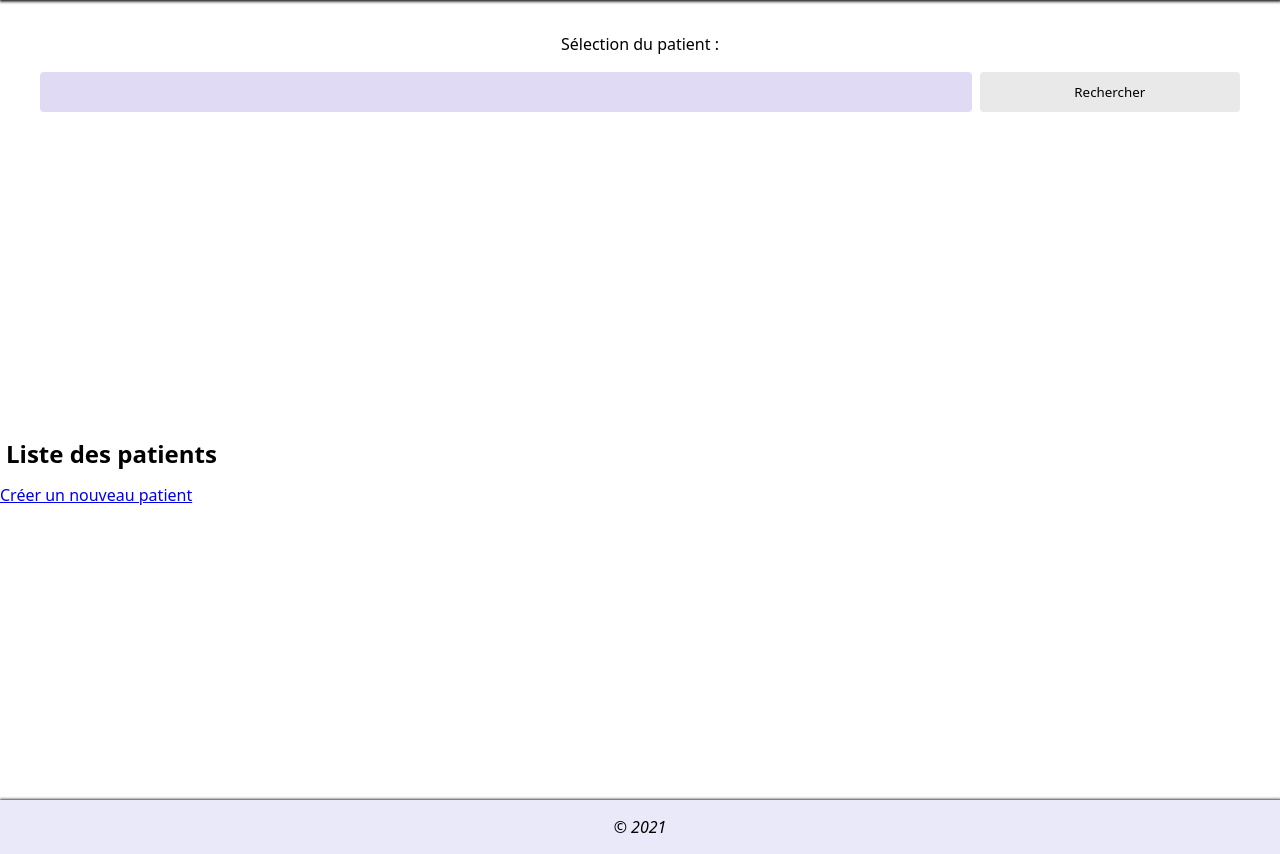
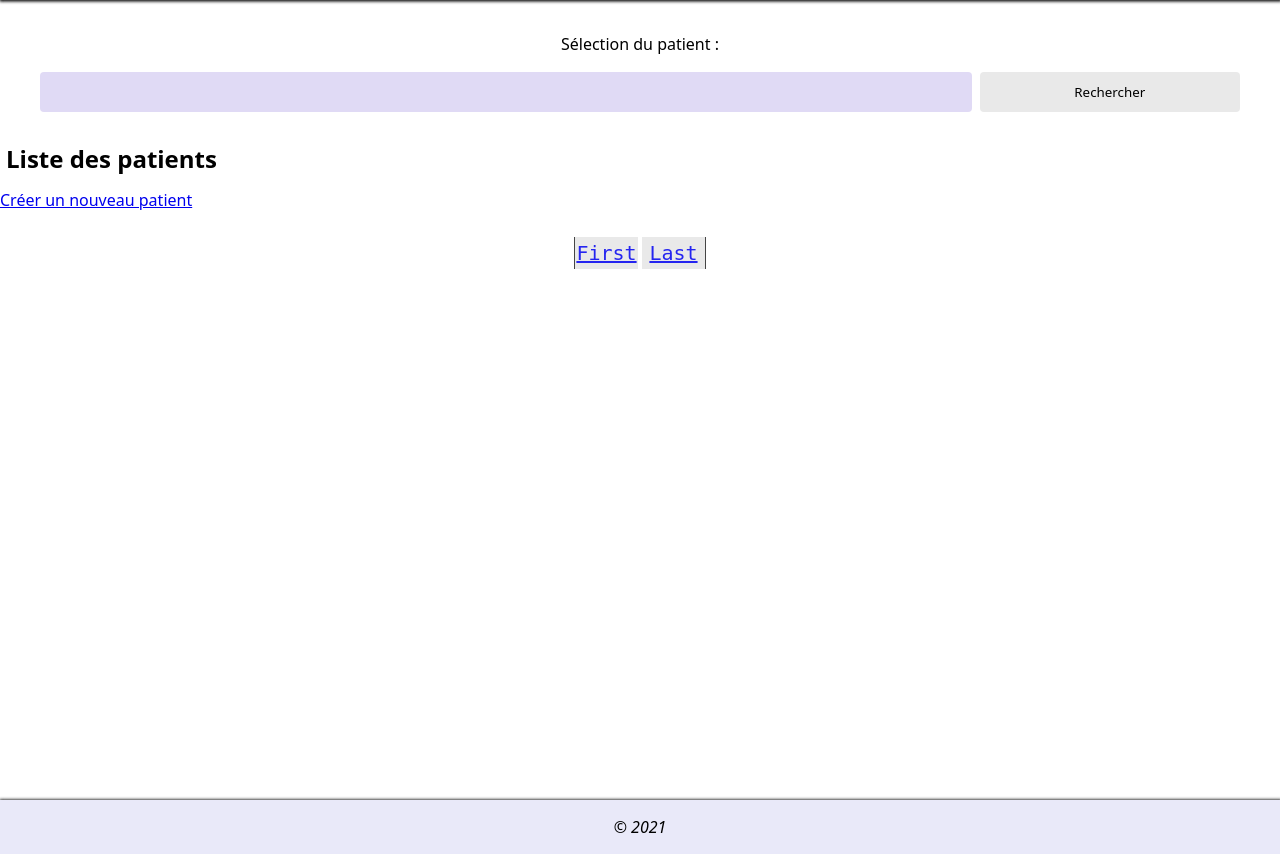
Before and after one commit to valros76/lamanu-codeigniter, a CodeIgniter app: page /database/patients/listePatients in a window 1280 px wide. Shown: the part 125-979 px from the top of the page. Run offline with CodeIgniter, Linux system fonts and the light colour scheme; data that the repository does not hold is empty.

Commit message:
Add patientsList pagination

```diff
--- a/application/controllers/Patients.php
+++ b/application/controllers/Patients.php
@@ -20,7 +20,23 @@ class Patients extends CI_Controller
 
    public function listePatients()
    {
-      $data['patients'] = $this->patients_model->get_patients();
+      $nb_patients = $this->patients_model->count_patients();
+      $limit_by_page = (int) 5;
+      $offset_page = 0;
+      $max_pages = (int) ceil(round(($nb_patients / $limit_by_page), 0));
+      /*$actual_page = $_GET['page'] > 0 ? (int) abs(strip_tags(htmlspecialchars($_GET['page']))) - 1 : (int) abs(strip_tags(htmlspecialchars($_GET['page']))); */
+      if(!empty($_GET['page']) && (int) $_GET['page'] >= 1 && (int) $_GET['page'] <= $max_pages){
+         $actual_page = (int) abs(strip_tags(htmlspecialchars($_GET['page'])));
+         $offset_page = ($limit_by_page*$actual_page);
+      }else if(!empty($_GET['page']) && (int) $_GET['page'] >= 1 && (int) $_GET['page'] > $max_pages){
+         $actual_page = (int) abs(strip_tags(htmlspecialchars($_GET['page'])));
+         $offset_page = ($max_pages);
+      }else{
+         $actual_page = 0;
+      }
+      $data['actual_page'] = $actual_page;
+      $data['max_pages'] = $max_pages;
+      $data['patients'] = $this->patients_model->get_patients(FALSE, $limit_by_page, $offset_page);
       $data['title'] = 'Liste des patients';
       $data['appointments'] = $this->appointments_model->get_appointments();
       $this->load->view('templates/header', $data);
--- a/application/models/Patients_model.php
+++ b/application/models/Patients_model.php
@@ -6,19 +6,23 @@ class Patients_model extends CI_Model
       $this->load->database();
    }
 
-   public function get_patients($slug = FALSE)
+   public function get_patients($slug = FALSE, $limit = 5, $offset = 0)
    {
       if ($slug === FALSE) {
-         $query = $this->db->get('patients');
+         $query = $this->db->get('patients', $limit, $offset);
          return $query->result_array();
       }
-      $query = $this->db->get_where('patients', array('id' => $slug));
+      $query = $this->db->get_where('patients', array('id' => $slug), $limit ,$offset);
       return $query->row_array();
    }
 
    public function exist_patient_email($email,$id)
    {
       return $this->db->query('SELECT `id` FROM `patients` WHERE `mail` = '.$this->db->escape($email) .' AND `id` = '.$id)->num_rows();
+   }
+
+   public function count_patients(){
+      return $this->db->count_all('patients');
    }
 
    public function set_patients()
--- a/application/views/patients/liste-patients.php
+++ b/application/views/patients/liste-patients.php
@@ -47,5 +47,32 @@
             </a>
          </p>
       </article>
-   <?php endforeach; ?>
+   <?php
+   endforeach;; ?>
+   <table class="pagination-table">
+      <tr>
+      <?php
+      if($actual_page <= $max_pages){
+         if($actual_page === 0){
+            $actual_page = 1;
+         }
+         if($max_pages === 1){
+            $max_pages = 2;
+         }
+         echo '<td class="pagination-index-start"><a href="'.base_url('patients/listePatients').'?page=0" class="pagination-button pagination-start" data-page="0">First</a></td>';
+         for ($i = $actual_page - $actual_page; $i <= $max_pages; $i++) {
+            if($i <= (($actual_page + 5) - 1) && $i != $max_pages){
+               echo '<td><a href="'.base_url('patients/listePatients').'?page='.$i.'" class="pagination-button" data-page="'.$i.'">'.($i+1).'</a></td>';
+            }
+         }
+         echo '<td class="pagination-index-end"><a href="'.base_url('patients/listePatients?page=').''.$max_pages.'" class="pagination-button pagination-end" data-page="'.$max_pages.'">Last</a></td>';
+      }else{
+         if($max_pages === 1){
+            $max_pages = 2;
+         }
+         echo '<td class="pagination-index-start"><a href="'.base_url('patients/listePatients').'?page=1" class="pagination-button pagination-start" data-page="1">First</a></td>';
+         echo '<td class="pagination-index-end"><a href="'.base_url('patients/listePatients').'?page='.$max_pages.'" class="pagination-button pagination-end" data-page="'.$max_pages.'">Last</a></td>';
+      }; ?>
+      </tr>
+   </table>
 </section>
--- a/sources/css/style.css
+++ b/sources/css/style.css
@@ -117,10 +117,7 @@ body{
 .main-content{
    width:100%;
    min-height:100vh;
-   display:grid;
-   grid-template-columns:1fr;
-   grid-auto-rows:minmax(20px, auto);
-   grid-auto-flow:row dense;
+   display:block;
 }
 .main-content > *{
    grid-column:1/-1;
@@ -278,6 +275,65 @@ form input[type="submit"]{
    margin:0;
 }
 
+.pagination-table{
+   width:auto;
+   max-width:100%;
+   margin:1em auto;
+}
+.pagination-table tr{
+   width:100%;
+   display:flex;
+   justify-content:center;
+   align-items:center;
+   gap:0.25em;
+   margin:0;
+   padding:0;
+}
+.pagination-table tr td{
+   display:table-cell;
+   width:32px;
+   height:32px;
+}
+.pagination-table tr .pagination-index-start,
+.pagination-table tr .pagination-index-end{
+   width:64px;
+   height:32px;
+}
+.pagination-button{
+   width:100%;
+   height:100%;
+   display:flex;
+   justify-content:center;
+   align-items:center;
+   text-align:center;
+   font-weight:500;
+   font-family:monospace;
+   font-size:20px;
+   border:none;
+   background-color:#e6e6e6;
+   outline:none;
+}.pagination-button:hover{
+   cursor:pointer;
+   background-color:#d9d9d9;
+}.pagination-button:active{
+   cursor:pointer;
+   background-color:#c5c5c5;
+}
+.pagination-button:focus{
+   background-color:#252525;
+   color:#fff;
+}
+.pagination-start,
+.pagination-end{
+   opacity:0.85;
+}
+.pagination-start{
+   border-left:0.5px solid #252525;
+}
+.pagination-end{
+   border-right:0.5px solid #252525;
+}
+
 @media all and (min-width:760px){
    #main-menu-wrapper{
       display:none;
```
